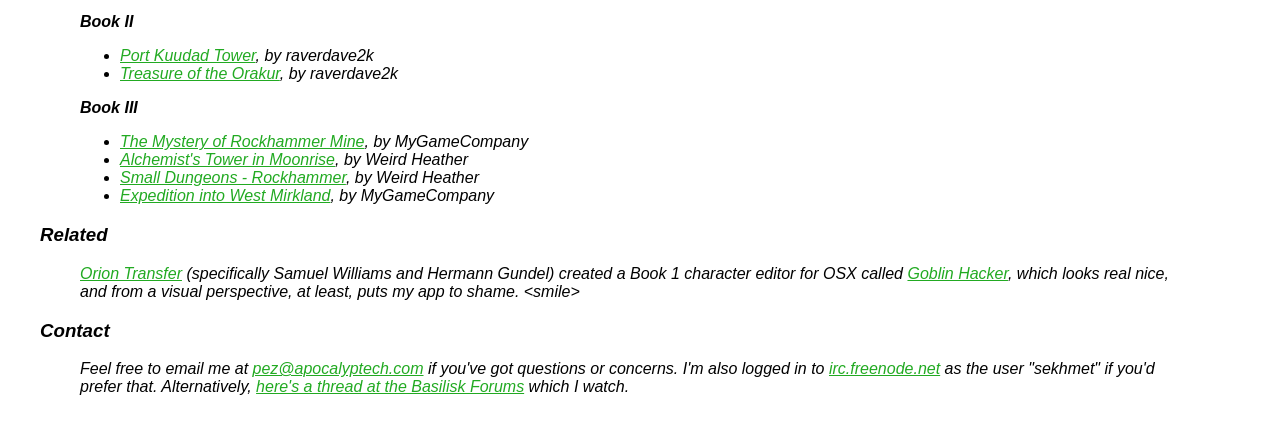
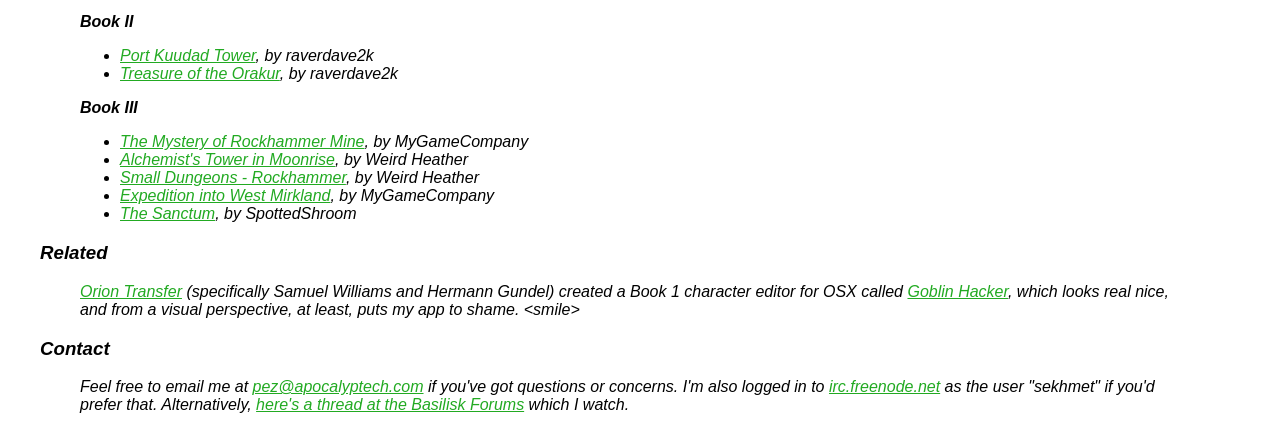
Before and after one commit to apocalyptech/eschalon_utils_web, a PHP site: page / in a window 1280 px wide. Shown: the part 1851-2281 px from the top of the page. Before the commit the page ends 2246 px from the top, so only its background shows below. Run offline with PHP 8.4, Linux system fonts and the light colour scheme.

Commit message:
Add The Sanctum B3 mod

```diff
--- a/index.php
+++ b/index.php
@@ -114,6 +114,7 @@ screenshots)</em></li>
 <li><a href="http://www.basiliskgames.com/forums/viewtopic.php?f=34&t=9015">Alchemist's Tower in Moonrise</a>, by Weird Heather</li>
 <li><a href="http://www.basiliskgames.com/forums/viewtopic.php?f=34&t=9263">Small Dungeons - Rockhammer</a>, by Weird Heather</li>
 <li><a href="http://www.basiliskgames.com/forums/viewtopic.php?f=34&t=9289">Expedition into West Mirkland</a>, by MyGameCompany</li>
+<li><a href="http://www.basiliskgames.com/forums/viewtopic.php?f=34&t=9333">The Sanctum</a>, by SpottedShroom</li>
 </ul>
 </blockquote>
 
```
